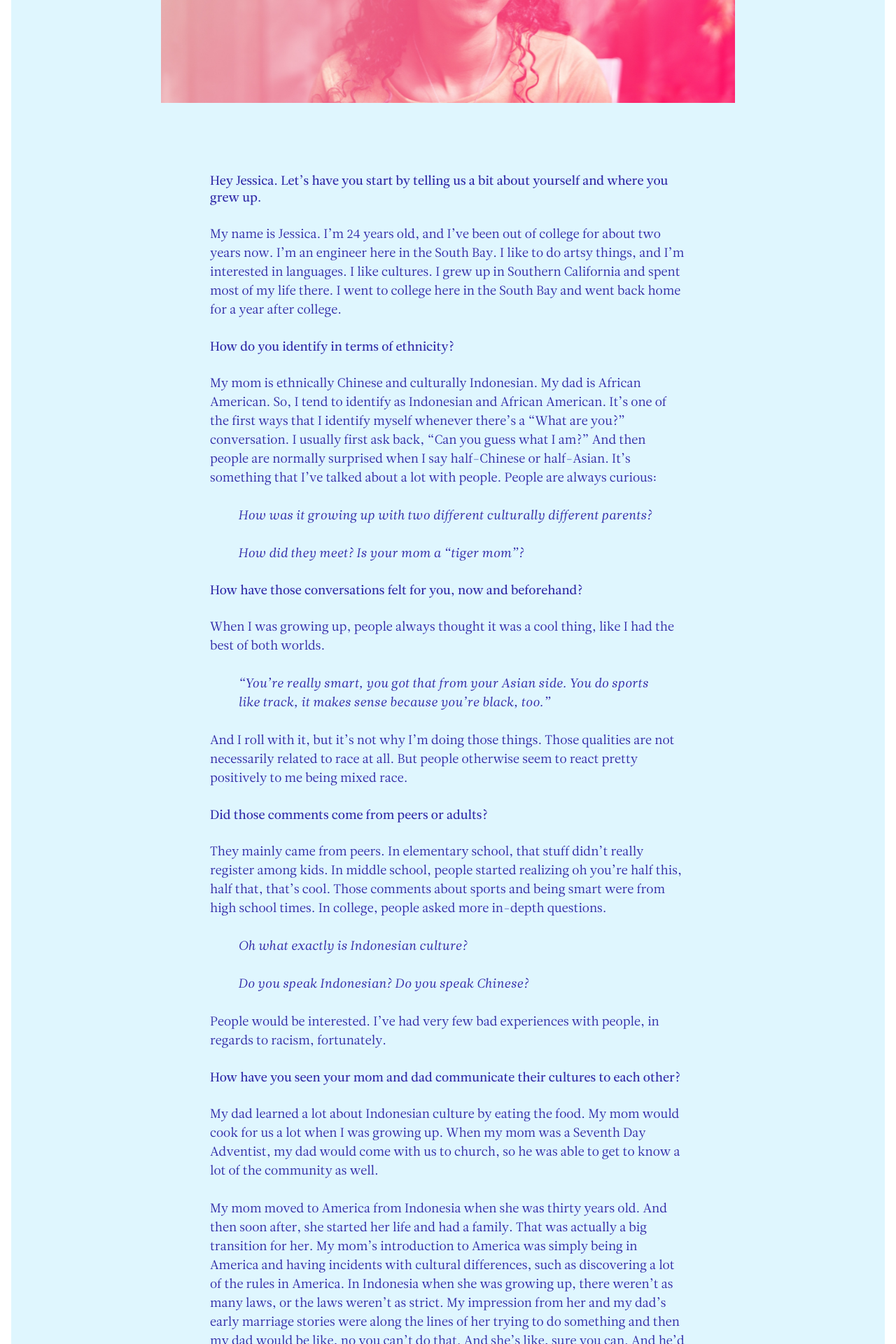
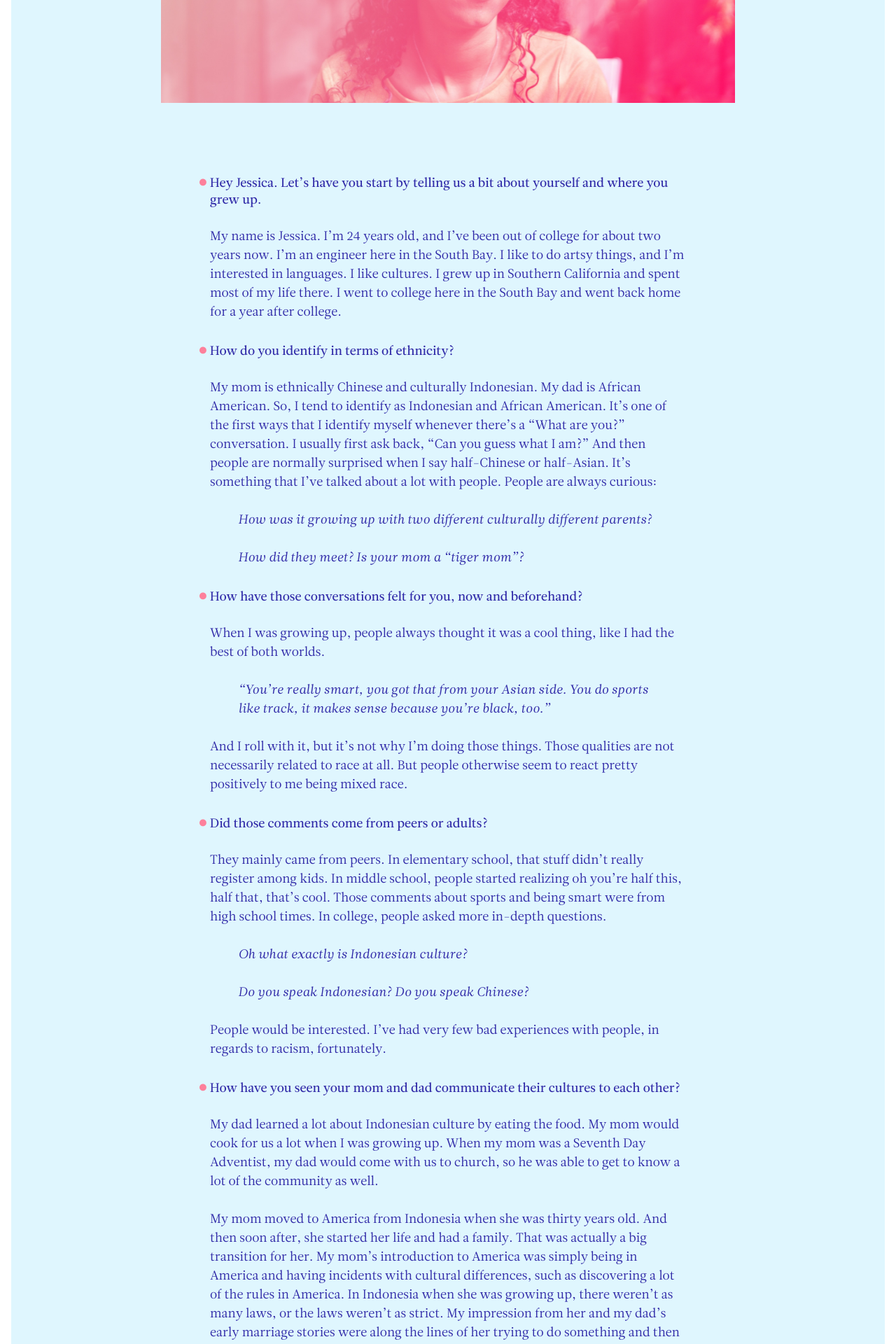
Before and after one commit to meirumag/meirumag.github.io, a Jekyll site: the page built from _posts/2017-05-21-jessica.markdown, in a window 1280 px wide. Shown: the part 685-2605 px from the top of the page at 70% size. Built offline with Jekyll 4.4.1, drawn with Linux system fonts in a browser that asks for light colours; nearby versions of some CDN libraries.

Commit message:
adding a dot to make it easier to scan

```diff
--- a/_includes/styles.md
+++ b/_includes/styles.md
@@ -1,5 +1,5 @@
 {% capture writing %}
-<div class="center ph2 ph0-ns mb3 measure-wide body lh-title f5 f4-ns " markdown="1">
+<article class="center ph2 ph0-ns mb3 measure-wide body lh-title f5 f4-ns" markdown="1">
 {% endcapture %}
 
 {% capture image %}
@@ -14,6 +14,6 @@
 </div>
 {% endcapture %}
 
-<!-- {%capture jessica__title%}
-
-{%endcapture%} -->
+{%capture end_writing %}
+</article>
+{% endcapture %}
--- a/_posts/2017-05-21-jessica.markdown
+++ b/_posts/2017-05-21-jessica.markdown
@@ -28,10 +28,6 @@ My mom is ethnically Chinese and culturally Indonesian. My dad is African Americ
 
 > How did they meet? Is your mom a “tiger mom”?
 
-
-{{end_block}}
-
-{{writing}}
 
 ##  How have those conversations felt for you, now and beforehand?
 
@@ -81,10 +77,12 @@ My dad would actually just take care of most of those things though, so it was h
 ##  Going back to your conversations with peers about your ethnic background, when was the first instance that you recognized your ethnicity as distinct from other people?
 
  I’d say maybe middle school. Before that, it was normal for me to move throughout these spheres: my dad’s side of the family, people from school, people from church, and my mom’s friends. It was just normal. And then, in middle school, I saw other people who were mixed race. I was like “ooh, that’s like…me.” They were mixed with different ethnicities and, more specifically, different types of Asians. Saying “half-Asian” was not enough. So I’d say “Oh yeah, I’m half-Indonesian.” And then I think I had a conversation with my mom at one point where I was telling her about this. And she was like “oh, we’re Chinese, too” and I was like “wait what?” I never registered that my mom was ethnically Chinese. I thought she was an Indonesian born in Indonesia. So it was middle school that I found out that my mom was ethnically Chinese.
-{{end_block}}
+{{end_writing}}
+
 {{image}}
 <img class="w-80" src="/uploads/jessica_grass.jpg" alt="jessica on grass">
 {{end_block}}
+
 {{writing}}
 
 ##  Yeah, it’s complex. My aunt is Indonesian, and I didn’t even know Indonesia was a country until my mom had to explain it to me. I had thought that Indonesia was a part of China because she’s my aunt. She lives in Hong Kong now, and gets a lot of discrimination because her accent stands out.
@@ -94,7 +92,7 @@ My dad would actually just take care of most of those things though, so it was h
 ##  How was the experience when you went to Indonesia and met your Indonesian family?
 
  It was pretty cool. I went with my mom. My mom is not as easygoing as most people, so my initial assumption was that my family was like her. But when I got there, they were all super chill, way chiller than my mom. I had to reconfigure what I thought being Indonesian was. I had to separate my mom and her personality from the entire culture.
- {{end_block}}
+ {{end_writing}}
  {{image}}
  <img class="w-80" src="/uploads/jessica_ind.jpg" alt="jessica on moto">
  {{end_block}}
--- a/_sass/_animation.scss
+++ b/_sass/_animation.scss
@@ -1,6 +1,6 @@
 //Hover Effects
 .img-hover img {
-bottom:10%;
+top: 30%;
 -webkit-transform: rotate(7deg);
 -ms-transform: rotate(7deg);
 transform: rotate(7deg);
--- a/_sass/_typography.scss
+++ b/_sass/_typography.scss
@@ -70,6 +70,8 @@ font-feature-settings: 'clig' 0, 'titl' 1, 'cswh' 1;
   -webkit-font-feature-settings: "tnum";
   font-feature-settings: "tnum";
 }
+
+
 h2,h3,h4,h5,p{
   font-family: "Leitura",Times, serif;
 }
@@ -83,6 +85,15 @@ h2,h3 {
   margin-top: 0;
   margin-bottom: 27px;
 }
+
+article > h2:before {
+  content: "•";
+  color: $coralpink;
+  font-size: 50px;
+  vertical-align: text-bottom;
+  margin-left: -20px;
+
+}
 p{
   font-size: 18px;
   line-height: 27px;
```
Also changed, not shown: assets/circle.svg (added).
